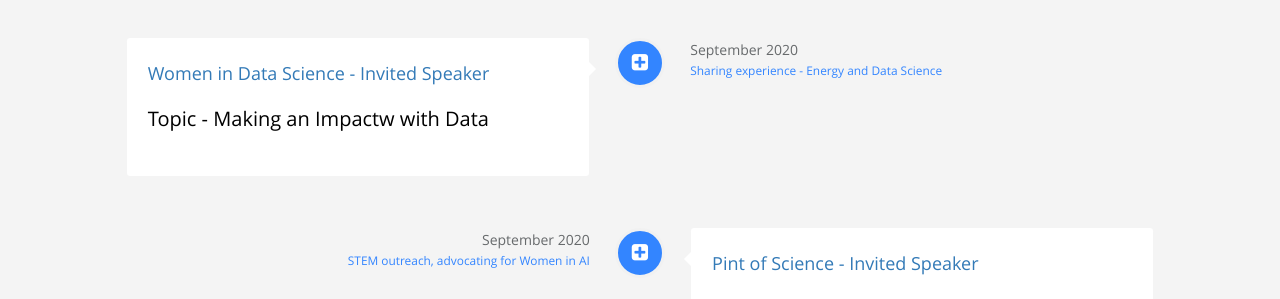
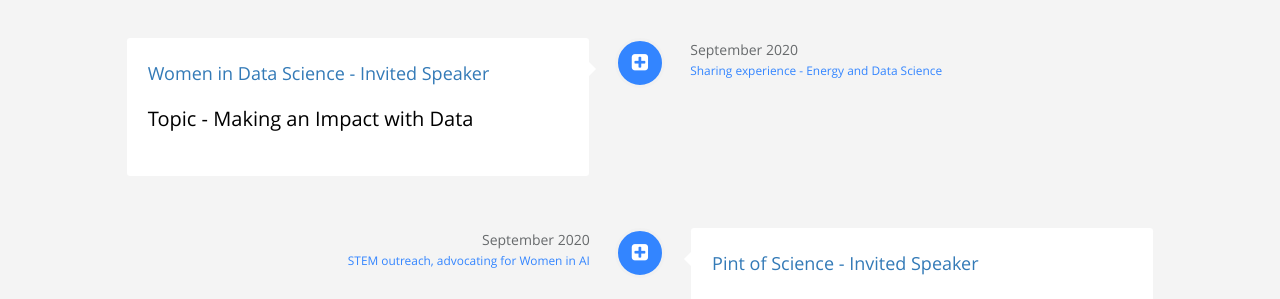
Before and after one commit to sakshi-mishra/sakshi-mishra.github.io, a Jekyll site: the page built from index.html, in a window 1280 px wide and 900 px high, scrolled down 1955 px. Shown: the part 155-454 px from the top of the window. Built offline with Jekyll 4.4.1, drawn with Linux system fonts in a browser that asks for light colours.

Commit message:
typo correction

```diff
--- a/_data/index/my-timeline.yml
+++ b/_data/index/my-timeline.yml
@@ -37,7 +37,7 @@
     i18n: company_a
     url: https://youtu.be/HyeHN3yBzdQ?t=680
   desc:
-    detail: Topic - Making an Impactw with Data
+    detail: Topic - Making an Impact with Data
     i18n: company_a_desc
   date:
     detail: September 2020
```
